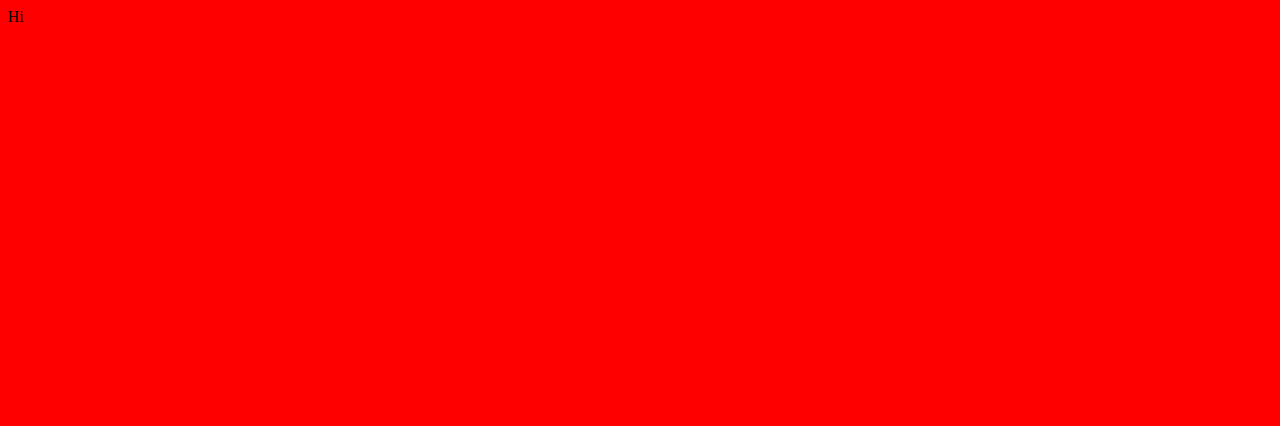
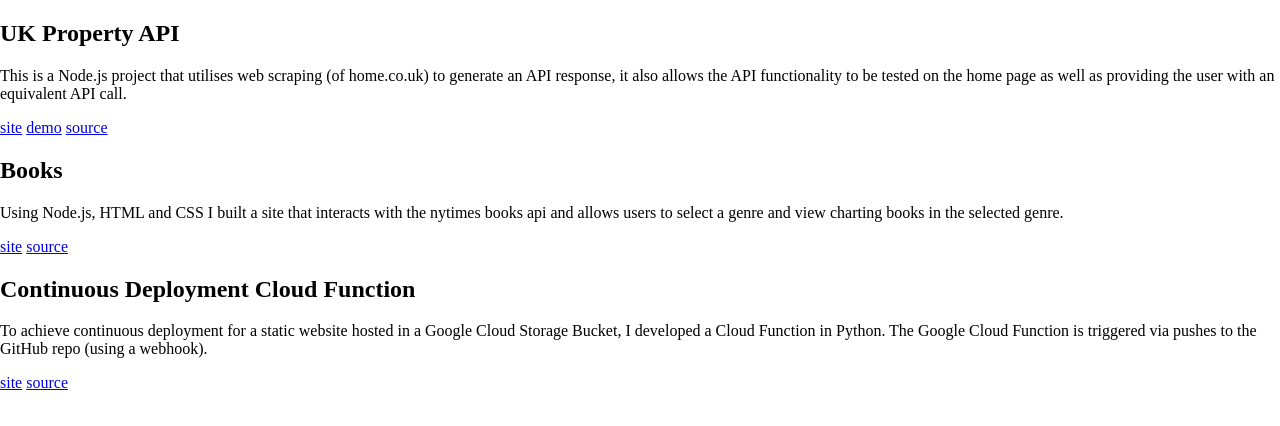
Before and after one commit to jb-0/site-react, a React (Create React App) app: page / in a window 1280 px wide. Shown: the top 426 px of the page. Built offline with nearby package versions, Linux system fonts and the light colour scheme.

Commit message:
Created a card component and loaded portfolio items into a JS obejct, the card takes the object as props and displays them

```diff
--- a/public/styles.css
+++ b/public/styles.css
@@ -1,3 +1,3 @@
 body {
-    background-color: red;
+    margin: 0;
 }
--- a/src/components/App.jsx
+++ b/src/components/App.jsx
@@ -1,9 +1,13 @@
 import React from 'react';
+import Card from './Card';
+import portfolioContent from '../content/portfolioContent';
 
 function App() {
   return (
     <div>
-    Hi
+    {portfolioContent.map((portfolioItem) => {
+      return <Card item={portfolioItem}/>
+    })}
     </div>
   );
 }
--- /dev/null
+++ b/src/components/Card.jsx
@@ -0,0 +1,16 @@
+import React from 'react';
+
+function Card(props) {
+  return (
+    <div>
+      <h2>{props.item.title}</h2>
+      <p>{props.item.content}</p>
+
+      {Object.keys(props.item.links).map((key, index) => {
+        return (<span><a href={props.item.links[key]}>{key}</a>{'  '}</span>)
+      })}
+
+    </div>
+  );
+}
+export default Card;
--- /dev/null
+++ b/src/content/portfolioContent.js
@@ -0,0 +1,34 @@
+const portfolioContent = [
+  {
+    title: 'UK Property API',
+    content: `This is a Node.js project that utilises web scraping (of home.co.uk) to generate an API
+      response, it also allows the API functionality to be tested on the home page as well as
+      providing the user with an equivalent API call.`,
+    links: {
+      site: 'https://uk-property-api.herokuapp.com/',
+      demo: 'https://youtu.be/LlalqkidxSo',
+      source: 'https://github.com/jb-0/uk-property-api',
+    },
+  },
+  {
+    title: 'Books',
+    content: `Using Node.js, HTML and CSS I built a site that interacts with the nytimes books api
+        and allows users to select a genre and view charting books in the selected genre.`,
+    links: {
+      site: 'https://bookcharts.herokuapp.com/',
+      source: 'https://github.com/jb-0/books',
+    },
+  },
+  {
+    title: 'Continuous Deployment Cloud Function',
+    content: `To achieve continuous deployment for a static website hosted in a Google Cloud Storage
+        Bucket, I developed a Cloud Function in Python. The Google Cloud Function is triggered via
+        pushes to the GitHub repo (using a webhook).`,
+    links: {
+      site: 'https://bookcharts.herokuapp.com/',
+      source: 'https://github.com/jb-0/gcs-continuous-deployment',
+    },
+  },
+];
+
+export default portfolioContent;
```
